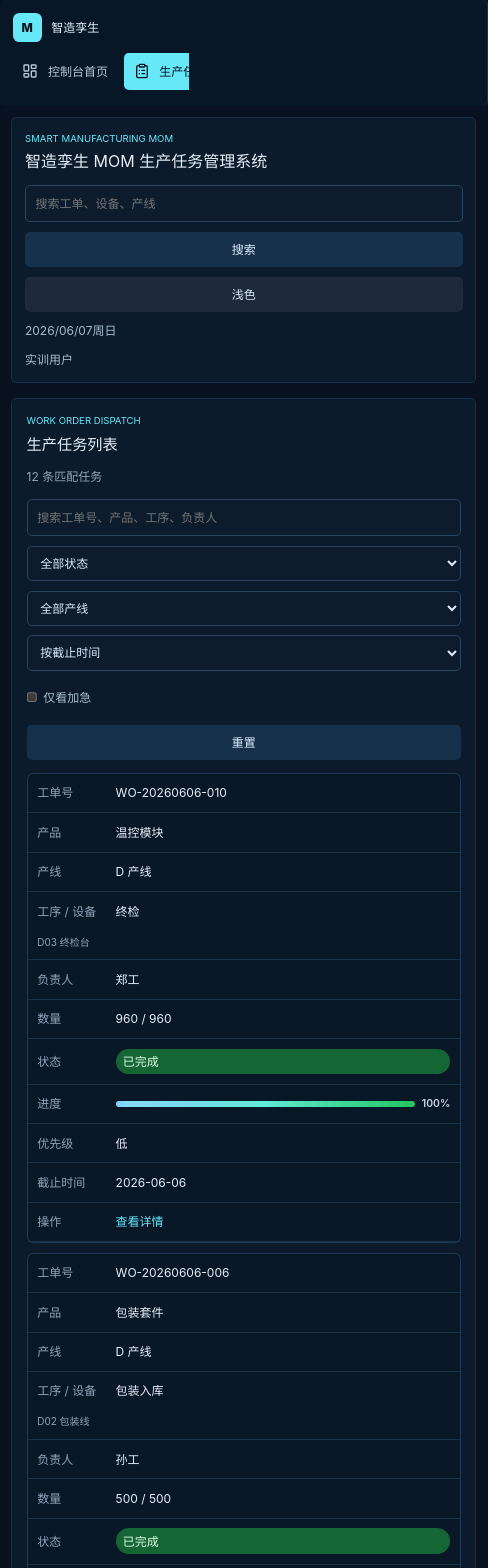
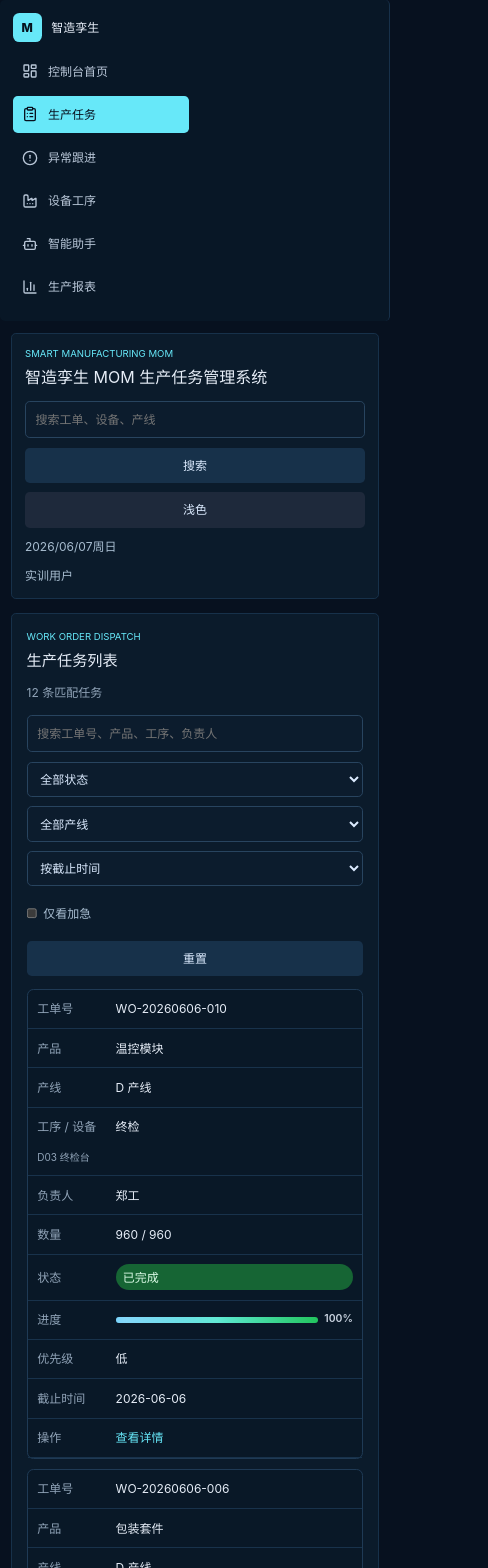
Before and after one commit to h1czvk0/smart-mom, a Vue app: page /tasks in a window 390 px wide. Shown: the top 1568 px of the page, 488 px wide, since content can reach past the window. Built offline with nearby package versions, Linux system fonts and the light colour scheme.

Commit message:
修复全局页面横向溢出

```diff
--- a/src/assets/main.css
+++ b/src/assets/main.css
@@ -7,6 +7,13 @@
 
 * {
   box-sizing: border-box;
+}
+
+html,
+body {
+  width: 100%;
+  max-width: 100%;
+  overflow-x: hidden;
 }
 
 body {
@@ -26,9 +33,11 @@
 }
 
 #app {
+  width: auto;
+  max-width: 100%;
   min-width: 0;
-  width: calc(100% / var(--app-scale));
   min-height: var(--app-viewport-height);
+  overflow-x: hidden;
   zoom: var(--app-scale);
 }
 
@@ -78,6 +87,9 @@
 }
 
 .app-shell {
+  width: 100%;
+  max-width: 100%;
+  min-width: 0;
   min-height: var(--app-viewport-height);
   display: grid;
   grid-template-columns: 72px minmax(0, 1fr);
@@ -521,12 +533,15 @@
 
 .table-scroll {
   width: 100%;
-  overflow-x: auto;
+  max-width: 100%;
+  overflow-x: hidden;
 }
 
 table {
   width: 100%;
+  max-width: 100%;
   border-collapse: collapse;
+  table-layout: fixed;
 }
 
 th,
@@ -535,6 +550,9 @@
   border-bottom: 1px solid #18324b;
   text-align: left;
   vertical-align: middle;
+  white-space: normal;
+  overflow-wrap: anywhere;
+  word-break: break-word;
 }
 
 td small {
@@ -930,7 +948,8 @@
 }
 
 .prompt-preview pre {
-  overflow: auto;
+  overflow-x: hidden;
+  overflow-y: auto;
   max-height: 240px;
   margin: 12px 0 0;
   padding: 12px;
@@ -1224,7 +1243,8 @@
   align-content: start;
   gap: 14px;
   flex: 1;
-  overflow: auto;
+  overflow-x: hidden;
+  overflow-y: auto;
   min-width: 0;
   animation: card-rise 360ms ease both;
 }
@@ -2199,19 +2219,15 @@
 
   .sidebar nav {
     display: flex;
+    flex-wrap: wrap;
     gap: 8px;
-    overflow-x: auto;
     padding-bottom: 4px;
-    scrollbar-width: none;
-  }
-
-  .sidebar nav::-webkit-scrollbar {
-    display: none;
   }
 
   .sidebar a {
-    flex: 0 0 auto;
-    white-space: nowrap;
+    flex: 1 1 140px;
+    min-width: 0;
+    white-space: normal;
   }
 
   .topbar {
@@ -2250,14 +2266,12 @@
   }
 
   .workbar-group {
-    grid-auto-flow: column;
-    grid-auto-columns: max-content;
-    overflow-x: auto;
+    grid-template-columns: repeat(auto-fit, minmax(140px, 1fr));
     padding-bottom: 2px;
   }
 
   .workbar-group button {
-    width: auto;
+    width: 100%;
   }
 
   .workbar-group > span {
```
